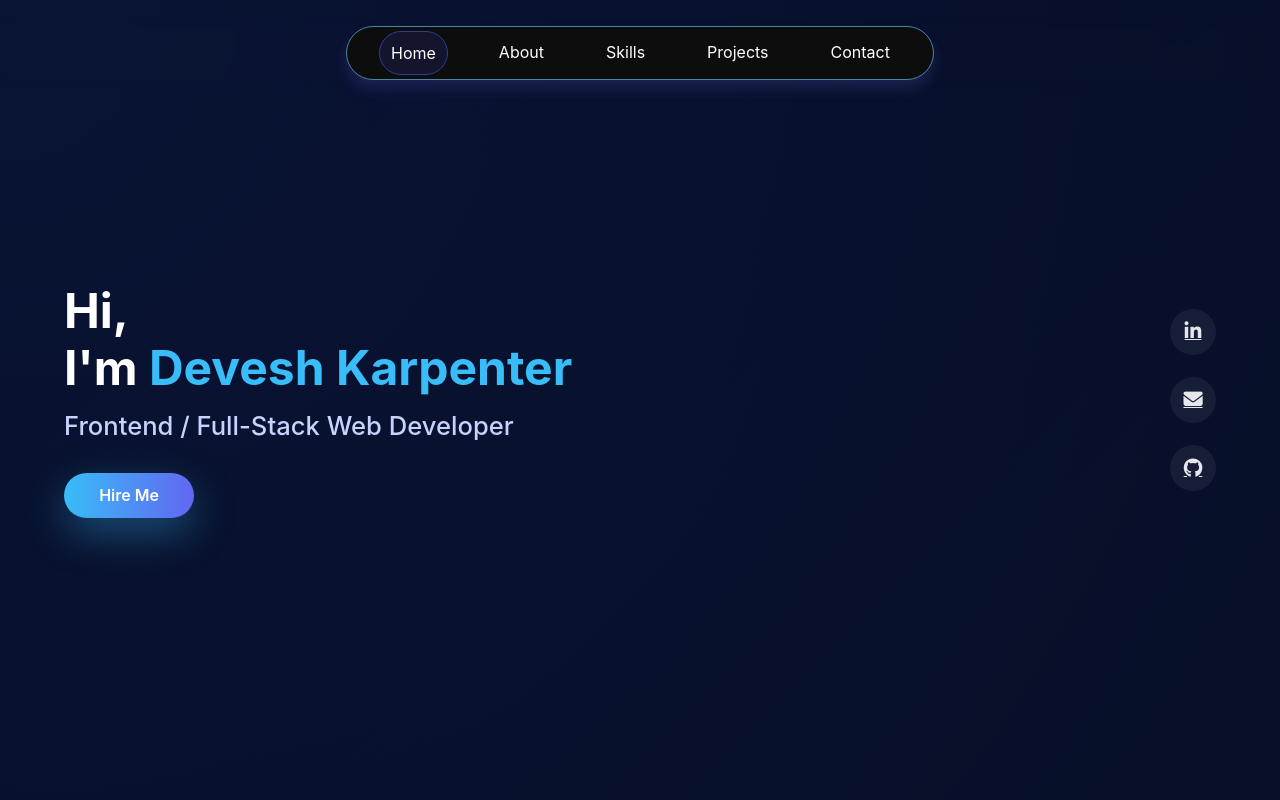
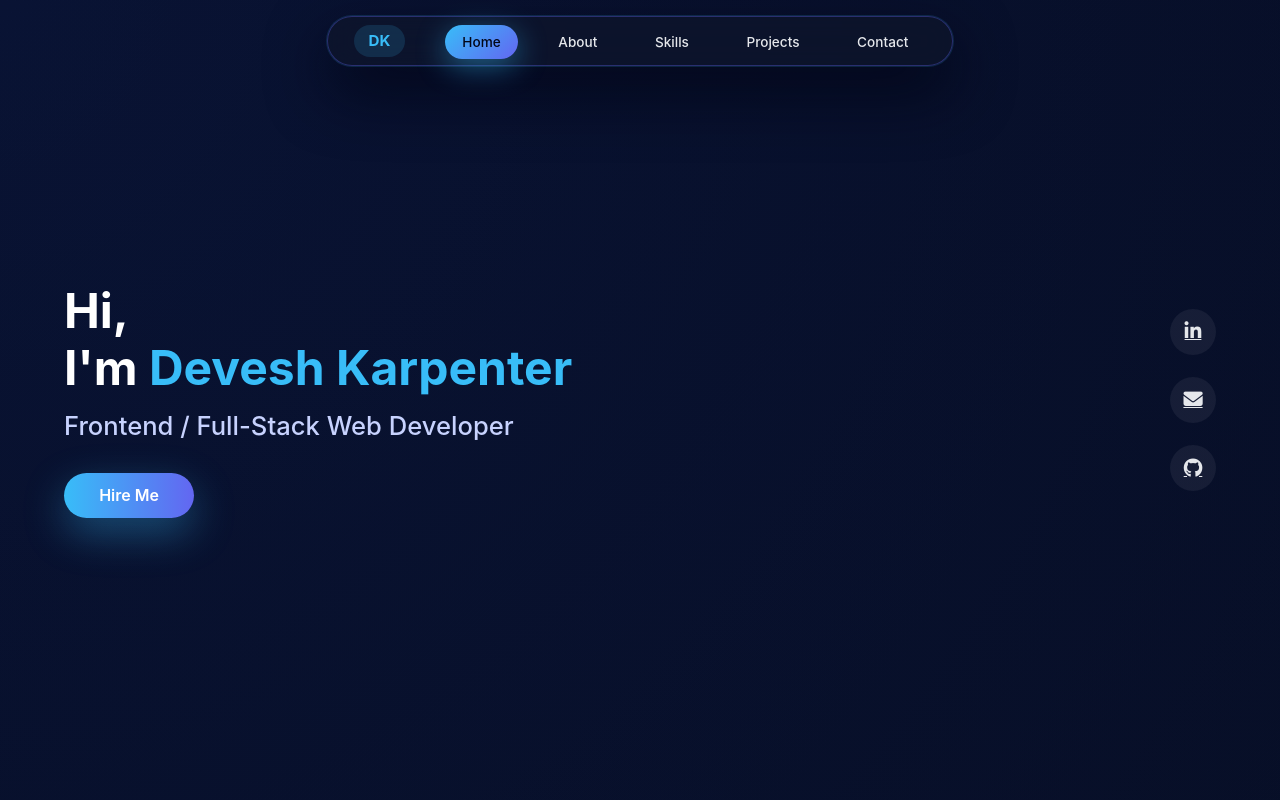
Before and after one commit to Devkarpenter/portfolio, a React (Vite) app: page / in a window 1280 px wide. Shown: the top 800 px of the page. Built offline with nearby package versions, Linux system fonts and the light colour scheme.

Commit message:
header_ui

```diff
--- a/src/components/Header/Header.css
+++ b/src/components/Header/Header.css
@@ -1,148 +1,93 @@
-.l-header {
-    display: flex;
-    width: 100%;
-    /* background: rgba(255, 255, 255, 0.1); */
-    backdrop-filter: blur(5px);
-    /* opacity: 0.9; */
-    justify-content: center;
-    align-items: center;
-    padding: 10px 0;
-    position: fixed;
-    top: 2%;
-    z-index: 999;
+/* ===== HEADER WRAPPER ===== */
+.header {
+  position: fixed;
+  top: 2%;
+  width: 100%;
+  display: flex;
+  justify-content: center;
+  z-index: 1000;
 }
 
-/* Navigation wrapper */
+/* ===== NAV ===== */
 .nav {
-    border-radius: 50px;
-    border: 0.1px solid rgb(68, 135, 163);
-    display: flex;
-    justify-content: space-between;
-    align-items: center;
-    padding: 4px 2rem;
-    background-color: #0e0d0d;
-    box-shadow: 0 9px 14px rgba(95, 97, 211, 0.2);
-    transition: all 0.3s ease;
-    position: relative;
+  display: flex;
+  align-items: center;
+  gap: 2.5rem;
+  padding: 0.5rem 1.6rem;
+
+  background: rgba(15, 23, 42, 0.6);
+  backdrop-filter: blur(16px);
+  border-radius: 999px;
+
+  border: 1px solid rgba(99, 102, 241, 0.35);
+  box-shadow:
+    0 0 0 1px rgba(56, 189, 248, 0.15),
+    0 25px 60px rgba(2, 6, 23, 0.9);
+
+  transition: all 0.3s ease;
 }
 
-/* Navigation list */
-.nav__list {
-    list-style: none;
-    display: flex;
-    gap: 2.5rem;
-    padding: 0;
-    margin: 0;
-    flex-wrap: nowrap;
+/* ===== LOGO ===== */
+.nav-logo {
+  font-weight: 700;
+  font-size: 0.95rem;
+  color: #38bdf8;
+  padding: 0.4rem 0.9rem;
+  border-radius: 999px;
+  background: rgba(56, 189, 248, 0.15);
 }
 
-.nav__list li a {
-    padding: 11px;
-    border-radius: 60px;
-    transition: all 0.3s;
-    color: white;
-    text-decoration: none;
-    display: block;
+/* ===== MENU ===== */
+.nav-menu {
+  display: flex;
 }
 
-.nav__list li a:hover,
-.nav__link:hover,
-.active-link {
-    background-color: #15142D;
-    color: rgb(210, 205, 205);
-    border-radius: 60px;
-    border: 1px solid rgb(49, 59, 149);
+.nav-list {
+  list-style: none;
+  display: flex;
+  gap: 1.4rem;
+  margin: 0;
+  padding: 0;
 }
 
-/* Hamburger button styles */
-.nav__toggle {
-    display: none;
-    flex-direction: column;
-    cursor: pointer;
-    width: 30px;
-    height: 25px;
-    justify-content: space-between;
+/* ===== LINKS ===== */
+.nav-link {
+  position: relative;
+  padding: 0.55rem 1.1rem;
+  border-radius: 999px;
+  text-decoration: none;
+  font-size: 0.85rem;
+  font-weight: 500;
+  color: #e5e7eb;
+  transition: all 0.3s ease;
 }
 
-.nav__toggle span {
-    display: block;
-    height: 4px;
-    width: 100%;
-    background-color: white;
-    border-radius: 2px;
+/* Hover */
+.nav-link:hover {
+  color: #38bdf8;
+  background: rgba(56, 189, 248, 0.12);
 }
 
-/* Responsive styles */
-/* Hide menu by default on small screens */
-.nav__menu {
-  transition: 0.3s ease;
+/* Active */
+.nav-link.active {
+  background: linear-gradient(135deg, #38bdf8, #6366f1);
+  color: #020617;
+  box-shadow: 0 8px 30px rgba(56, 189, 248, 0.45);
 }
 
-/* On larger screens, nav is always shown */
-@media (min-width: 769px) {
-  .nav__menu {
-    display: block !important;
-  }
+/* ===== TOGGLE ===== */
+.nav-toggle {
+  display: none;
+  background: none;
+  border: none;
+  color: #e5e7eb;
+  font-size: 1.6rem;
+  cursor: pointer;
+}
 
-  .nav__toggle {
-    display: none;
+/* ===== MOBILE ===== */
+@media (max-width: 768px) {
+  .nav {
+    padding: 0.6rem 1.2rem;
   }
 }
-
-/* On smaller screens: hide menu by default */
-@media (max-width: 768px) {
-  .nav__menu {
-    display: none;
-    width: 100%;
-    position: absolute;
-    top: 60px; /* adjust according to your header height */
-    left: 0;
-    right: 0;
-    background-color: #0e0d0d; /* match your nav background */
-    border-radius: 15px;
-    padding: 1rem 0;
-    box-shadow: 0 9px 14px rgba(95, 97, 211, 0.4);
-    z-index: 1000;
-  }
-
-  .nav{
-    position: absolute;
-    right: 5%;
-    top: 85%;
-  }
-
-  /* When menu is toggled, show menu */
-  .nav__menu.show-menu {
-    display: block;
-    animation: slide-down 0.3s ease;
-  }
-  /* Animation for sliding down */
-
-  @keyframes slide-down {
-    from {
-      opacity: 0;
-      transform: translateY(-20px);
-    }
-    to {
-      opacity: 1;
-      transform: translateY(0);
-    }
-  }
-
-  .nav__list {
-    flex-direction: column;
-    gap: 1rem;
-    text-align: center;
-  }
-
-  .nav__item {
-    margin: 0;
-  }
-
-  .nav__toggle {
-    display: block;
-    cursor: pointer;
-    font-size: 1.5rem;
-    color: white;
-  }
-}
--- a/src/components/Header/Header.jsx
+++ b/src/components/Header/Header.jsx
@@ -1,18 +1,17 @@
-import { useEffect, useState } from 'react';
-import './Header.css';
+import { useEffect, useState } from "react";
+import "./Header.css";
 import { RxHamburgerMenu } from "react-icons/rx";
 
-
 function Header() {
-  const [activeLink, setActiveLink] = useState('home');
+  const [activeLink, setActiveLink] = useState("home");
   const [menuOpen, setMenuOpen] = useState(false);
 
-  const sections = ['home', 'about', 'skills', 'Projects', 'contact'];
+  const sections = ["home", "about", "skills", "Projects", "contact"];
 
   useEffect(() => {
     const handleScroll = () => {
-      const scrollPosition = window.scrollY + 200; // Offset for early highlight
-      let currentSection = 'home';
+      const scrollPosition = window.scrollY + 220;
+      let currentSection = "home";
 
       sections.forEach((id) => {
         const section = document.getElementById(id);
@@ -24,32 +23,27 @@ function Header() {
       setActiveLink(currentSection);
     };
 
-    window.addEventListener('scroll', handleScroll);
-
-    return () => window.removeEventListener('scroll', handleScroll);
-  }, [sections]);
-
-  // Toggle menu open/close
-  const toggleMenu = () => {
-    setMenuOpen(!menuOpen);
-  };
-
-  // Close menu when clicking a link
-  const handleLinkClick = () => {
-    setMenuOpen(false);
-  };
+    window.addEventListener("scroll", handleScroll);
+    return () => window.removeEventListener("scroll", handleScroll);
+  }, []);
 
   return (
-    <header className="l-header">
-      <nav className="nav bd-grid">
-        <div className={`nav__menu ${menuOpen ? 'show-menu' : ''}`} id="nav-menu">
-          <ul className="nav__list">
+    <header className="header">
+      <nav className="nav">
+        {/* Logo / Name */}
+        <div className="nav-logo">DK</div>
+
+        {/* Menu */}
+        <div className={`nav-menu ${menuOpen ? "open" : ""}`}>
+          <ul className="nav-list">
             {sections.map((section) => (
-              <li className="nav__item" key={section}>
+              <li key={section}>
                 <a
                   href={`#${section}`}
-                  className={`nav__link ${activeLink === section ? 'active-link' : ''}`}
-                  onClick={handleLinkClick}
+                  className={`nav-link ${
+                    activeLink === section ? "active" : ""
+                  }`}
+                  onClick={() => setMenuOpen(false)}
                 >
                   {section.charAt(0).toUpperCase() + section.slice(1)}
                 </a>
@@ -57,18 +51,15 @@ function Header() {
             ))}
           </ul>
         </div>
-        {/* Hamburger toggle button */}
-        <div
-          className="nav__toggle"
-          id="nav-toggle"
-          onClick={toggleMenu}
-          role="button"
-          tabIndex={0}
-          onKeyDown={(e) => (e.key === 'Enter' ? toggleMenu() : null)}
+
+        {/* Hamburger */}
+        <button
+          className="nav-toggle"
+          onClick={() => setMenuOpen(!menuOpen)}
           aria-label="Toggle menu"
         >
           <RxHamburgerMenu />
-        </div>
+        </button>
       </nav>
     </header>
   );
```
